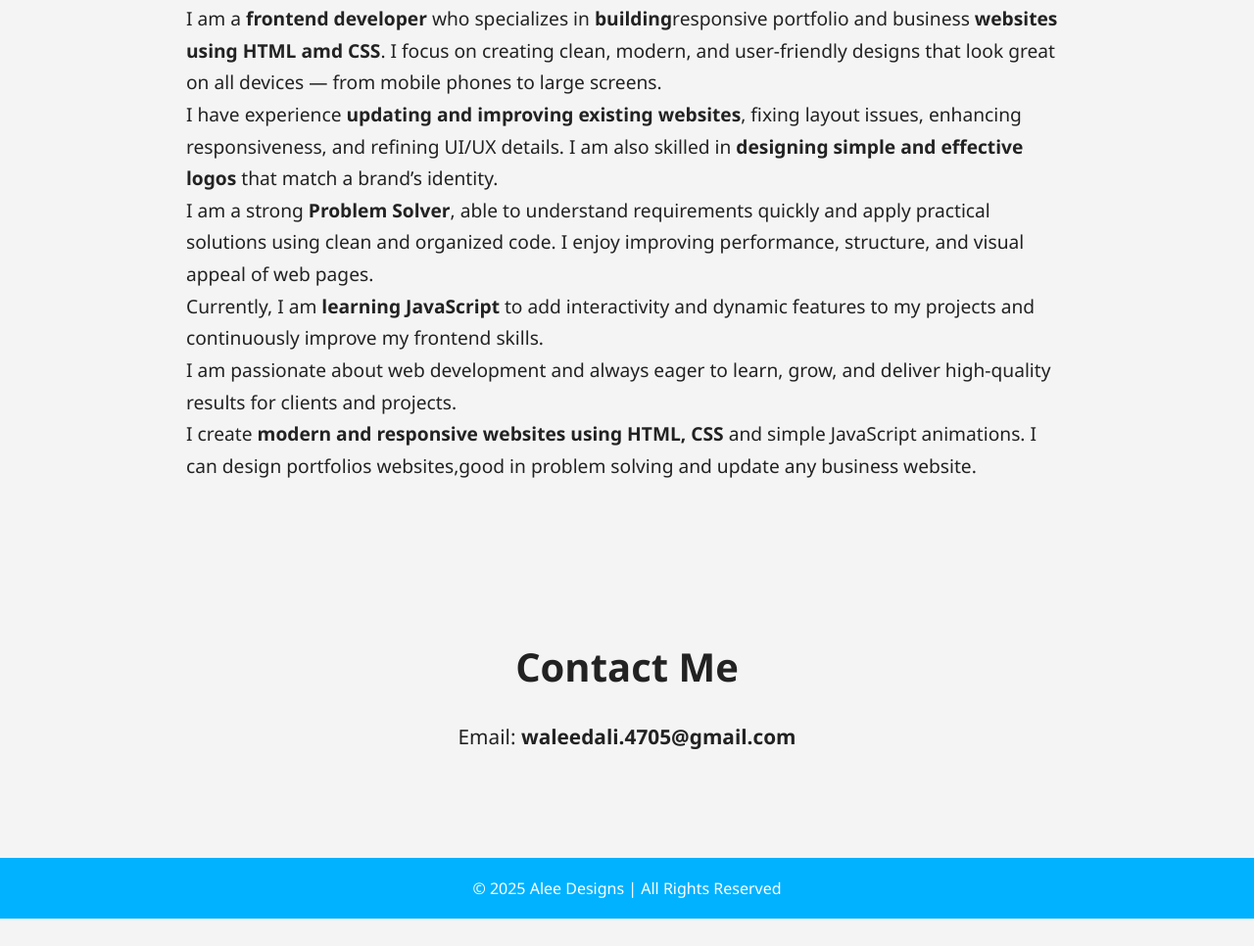
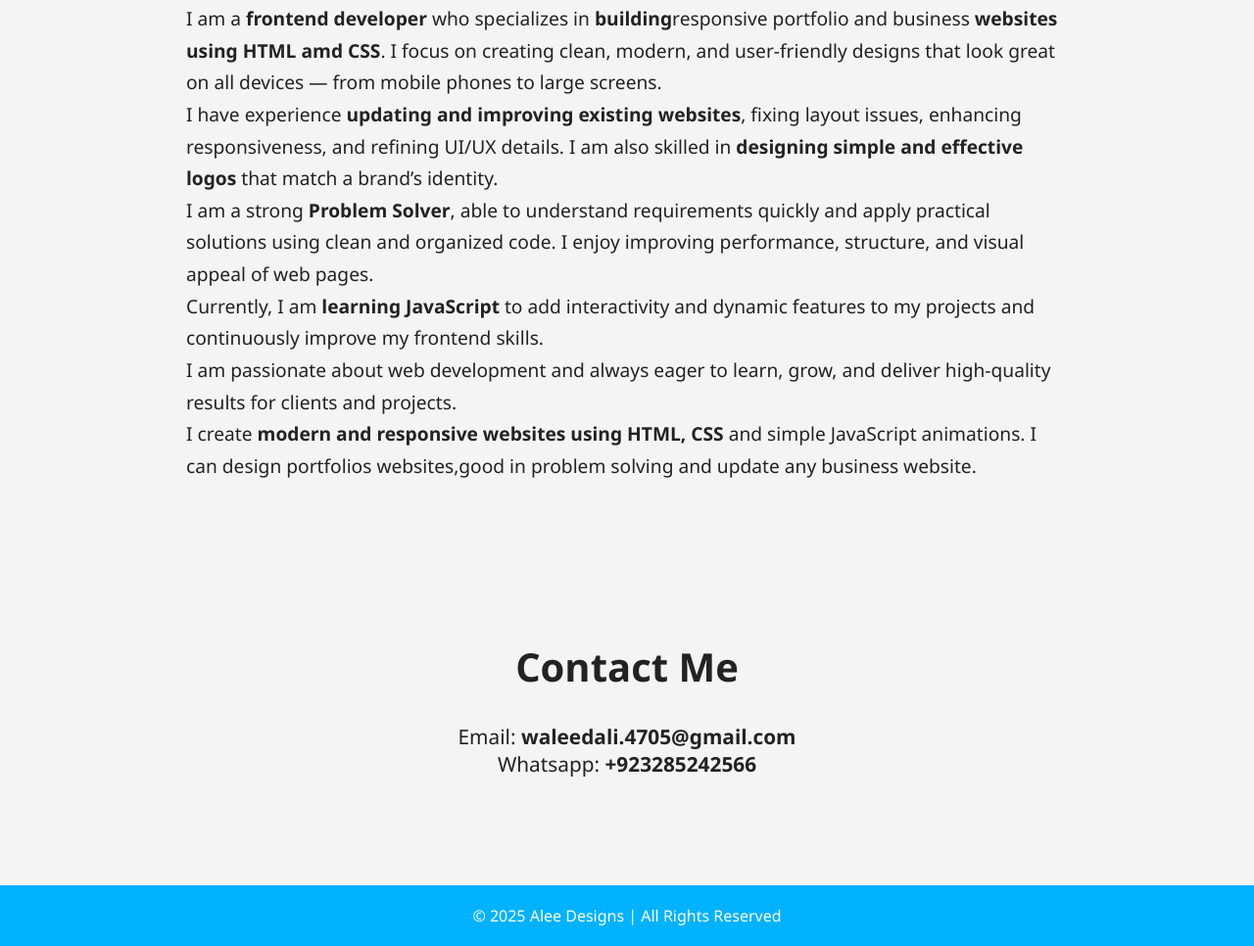
Before and after one commit to AleeDesign05/Waleed-Ali-s-Portfolio, a plain HTML site: page index.html in a window 1280 px wide. Shown: the part 1014-1980 px from the top of the page at 98% size. Before the commit the page ends 1952 px from the top, so only its background shows below. Drawn offline with Linux system fonts and the light colour scheme.

Commit message:
Update index.html

```diff
--- a/index.html
+++ b/index.html
@@ -61,6 +61,7 @@
         <div class="contact">
     <h2>Contact Me</h2>
     <p style="text-align:center; font-size:1.3rem;">Email: <b>waleedali.4705@gmail.com</b></p>
+            <p style="text-align:center; font-size:1.3rem;">Whatsapp: <b>+923285242566</b></p>
 </div>
     </section>
 
```
